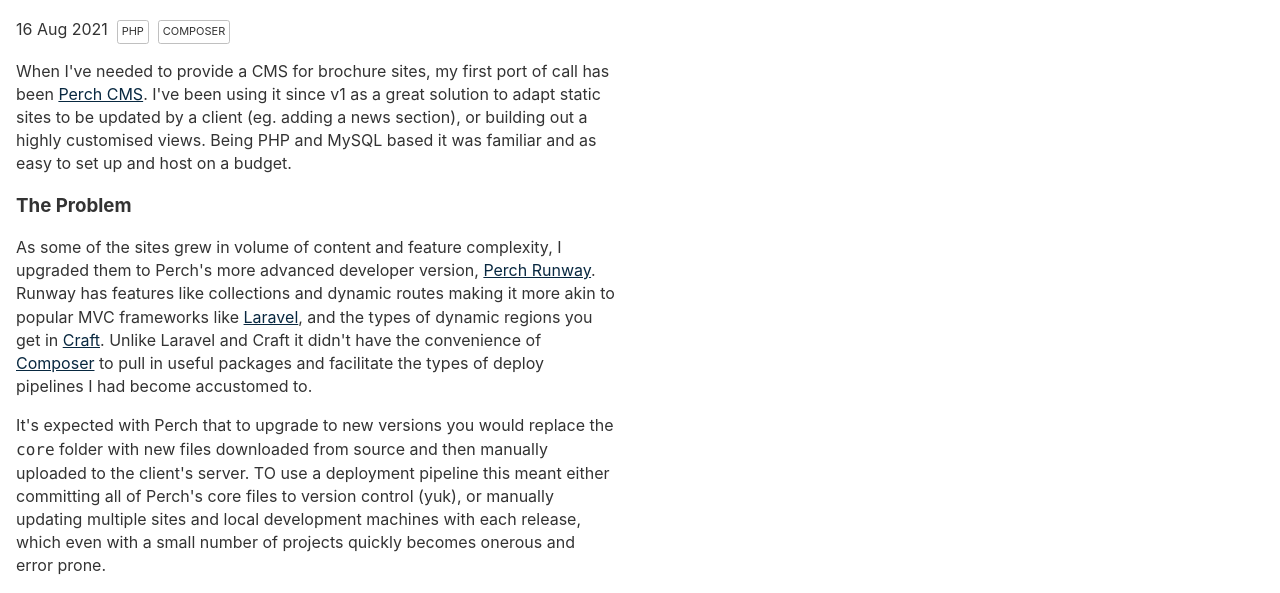
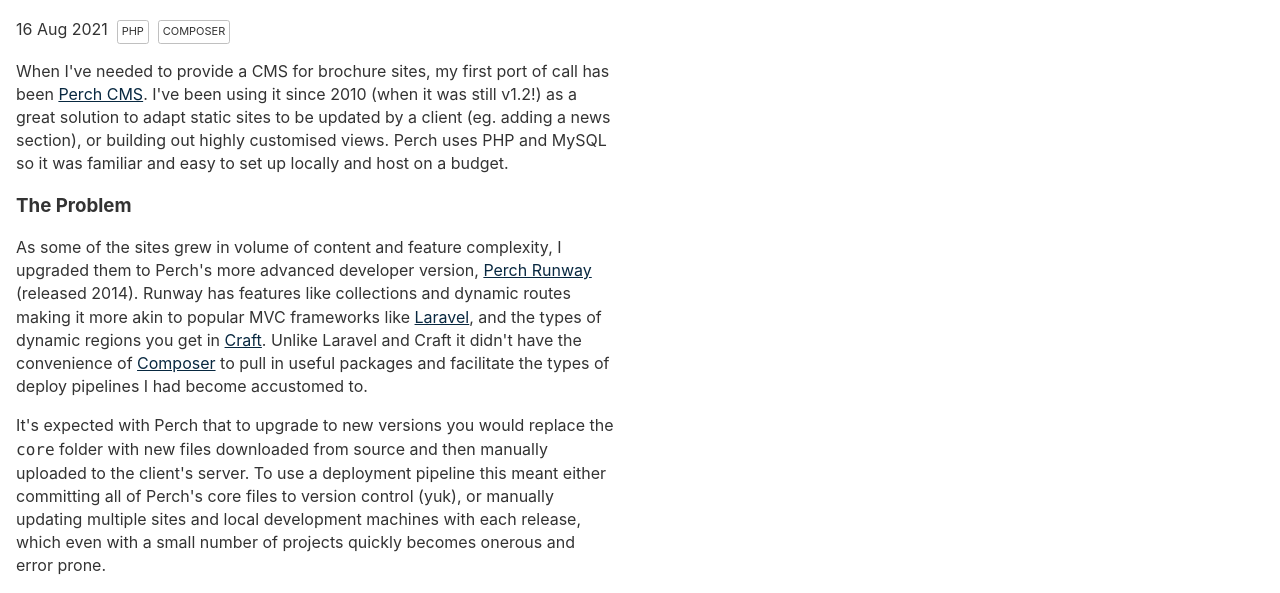
Before and after one commit to mikenewbuild/mikefallows, an Eleventy site: page posts/installing-perch-runway-via-composer.md in a window 1280 px wide. Shown: the part 184-777 px from the top of the page. Built offline with nearby package versions, Linux system fonts and the light colour scheme; Eleventy itself is replaced by a stand-in of ours; files that its build step writes are made by us from their sources.

Commit message:
Update from Forestry.io Mike Fallows updated posts/installing-perch-runway-via-composer.md

```diff
--- a/posts/installing-perch-runway-via-composer.md
+++ b/posts/installing-perch-runway-via-composer.md
@@ -9,13 +9,13 @@
 - composer
 
 ---
-When I've needed to provide a CMS for brochure sites, my first port of call has been [Perch CMS](https://grabaperch.com/). I've been using it since v1 as a great solution to adapt static sites to be updated by a client (eg. adding a news section), or building out a highly customised views. Being PHP and MySQL based it was familiar and as easy to set up and host on a budget.
+When I've needed to provide a CMS for brochure sites, my first port of call has been [Perch CMS](https://grabaperch.com/). I've been using it since 2010 (when it was still v1.2!) as a great solution to adapt static sites to be updated by a client (eg. adding a news section), or building out highly customised views. Perch uses PHP and MySQL so it was familiar and easy to set up locally and host on a budget.
 
 ### The Problem
 
-As some of the sites grew in volume of content and feature complexity, I upgraded them to Perch's more advanced developer version, [Perch Runway](https://perchrunway.com/). Runway has features like collections and dynamic routes making it more akin to popular MVC frameworks like [Laravel](https://laravel.com/), and the types of dynamic regions you get in [Craft](https://craftcms.com/). Unlike Laravel and Craft it didn't have the convenience of [Composer](https://getcomposer.org/) to pull in useful packages and facilitate the types of deploy pipelines I had become accustomed to.
+As some of the sites grew in volume of content and feature complexity, I upgraded them to Perch's more advanced developer version, [Perch Runway](https://perchrunway.com/) (released 2014). Runway has features like collections and dynamic routes making it more akin to popular MVC frameworks like [Laravel](https://laravel.com/), and the types of dynamic regions you get in [Craft](https://craftcms.com/). Unlike Laravel and Craft it didn't have the convenience of [Composer](https://getcomposer.org/) to pull in useful packages and facilitate the types of deploy pipelines I had become accustomed to.
 
-It's expected with Perch that to upgrade to new versions you would replace the `core` folder with new files downloaded from source and then manually uploaded to the client's server. TO use a deployment pipeline this meant either committing all of Perch's core files to version control (yuk), or manually updating multiple sites and local development machines with each release, which even with a small number of projects quickly becomes onerous and error prone.
+It's expected with Perch that to upgrade to new versions you would replace the `core` folder with new files downloaded from source and then manually uploaded to the client's server. To use a deployment pipeline this meant either committing all of Perch's core files to version control (yuk), or manually updating multiple sites and local development machines with each release, which even with a small number of projects quickly becomes onerous and error prone.
 
 ### The ideal
 
```
